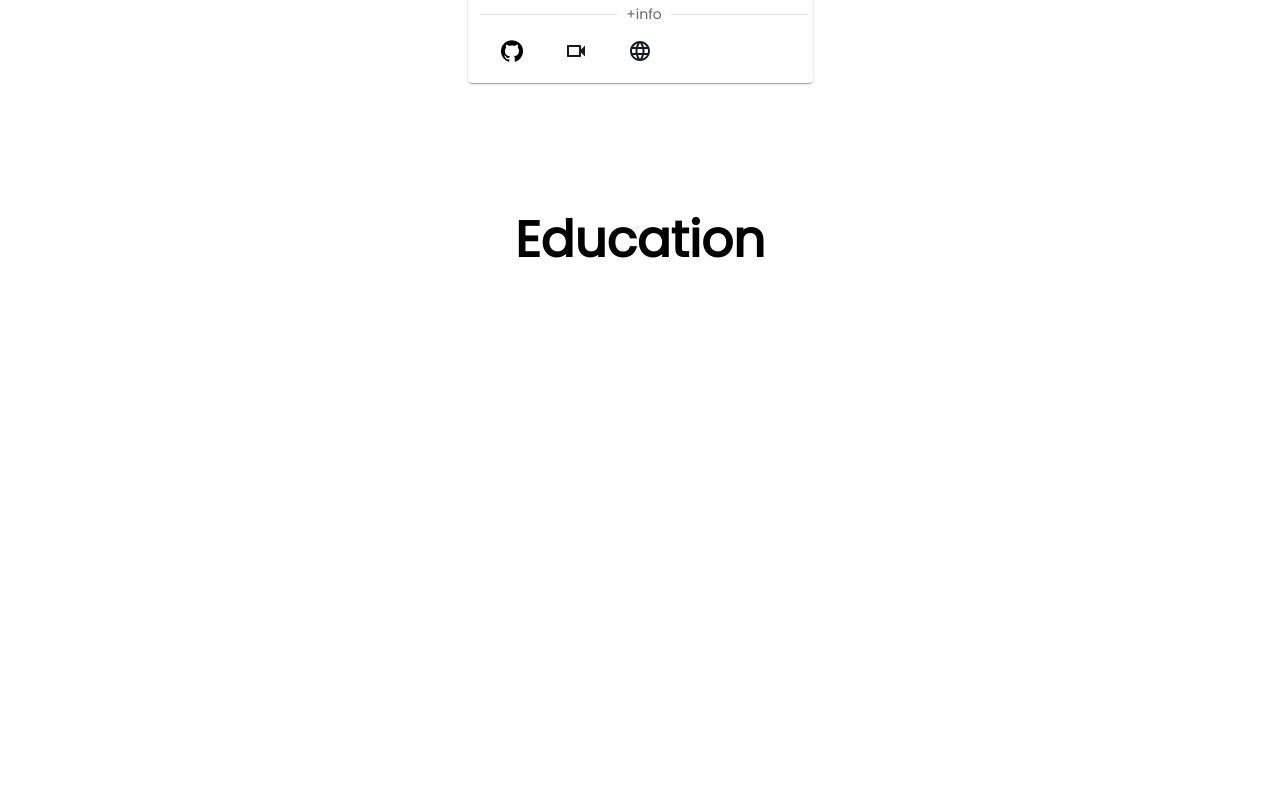
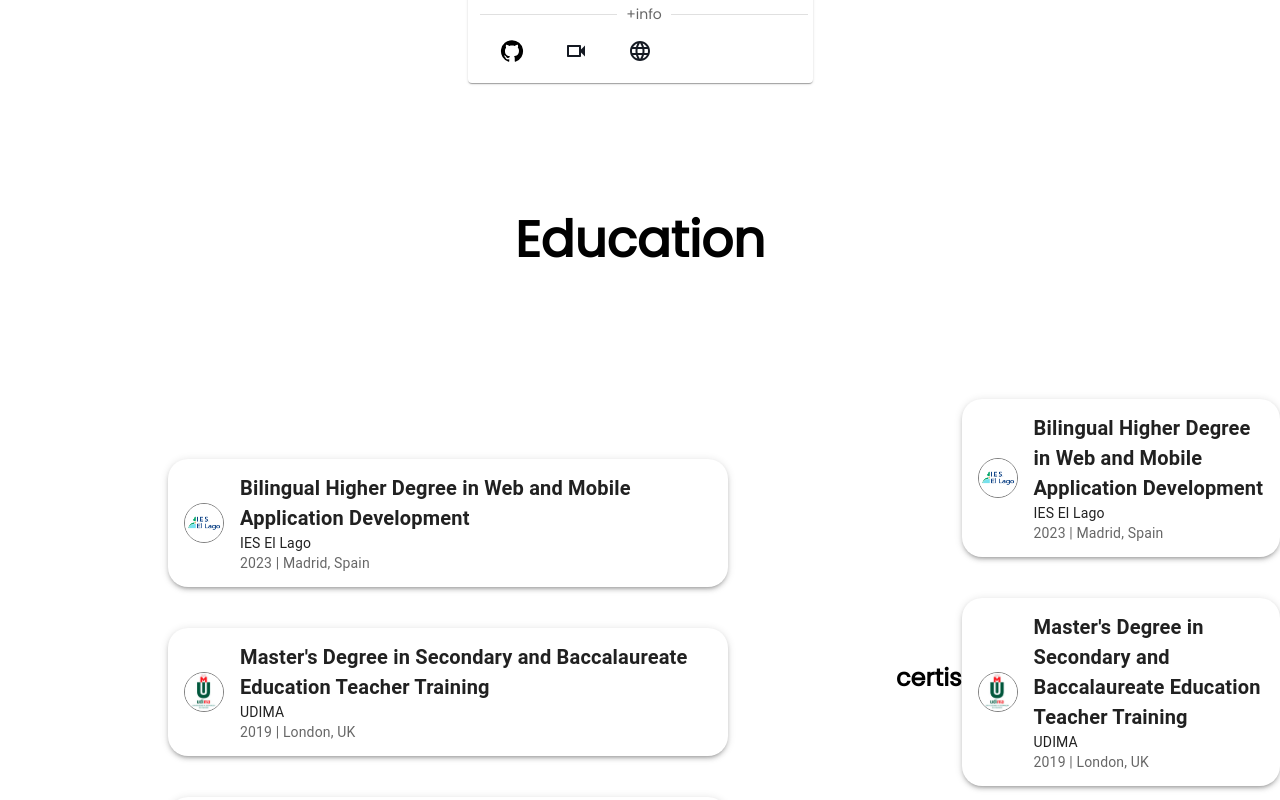
Before and after one commit to EduGese/Portfolio, a React (Vite) app: page / in a window 1280 px wide. Shown: the part 3900-4700 px from the top of the page. Built offline with nearby package versions, Linux system fonts and the light colour scheme; a web font is replaced by a local one.

Commit message:
Start education section layout

```diff
--- a/src/App.css
+++ b/src/App.css
@@ -18,11 +18,6 @@
   }
 
     /************Common styles********************/
-    /* section {
-      background-size: cover;
-      height: calc(100vh - 80px);
-      color: #151A23;
-    } */
 
     .upperCase {
       text-transform: uppercase;
@@ -215,9 +210,11 @@
 
 /***************EDUCATION SECTION*****************/
 
-.education{
-  padding-top: 70px;
+.education {
+  /* padding-top: 70px; */
+  /* padding-bottom: 20px;  */
 }
+
 
 
 /**************MEDIA QUERIES*****************/
--- a/src/App.jsx
+++ b/src/App.jsx
@@ -3,11 +3,16 @@ import './App.css'
 import { LogoContainer } from './components/LogoContainer';
 import { NavBar } from './components/NavBar';
 import { ProfilePicture } from './components/ProfilePic';
-import  MediaCard  from './components/Card'
-
+import MediaCard from './components/Card'
+import { ItemsList } from './components/ItemList';
 import { logosLanguages, logosFrameworks, logosDatabase } from './constants/logo';
 import { projects } from './constants/projects';
+
+
 import { downloadFile } from './logic/logic';
+
+import Box from '@mui/material/Box';
+
 
 
 function App() {
@@ -157,7 +162,58 @@ function App() {
       </section>
       <section id="education" className='education'>
         <h1 className="section-title">Education</h1>
+        <Box sx={{
+          minHeight: '100vh',
+          display: 'flex',
+          flexDirection: {
+            xs: 'column',
+            sm: 'column',
+            md: 'row'
+          },
+          alignItems: 'center',
+          justifyContent: 'center',
+          flexWrap: 'wrap'
+        }}>
+          <Box sx={{
+            width: {
+              xs: '70%',
+              sm: '70%',
+              md: '70%'
+            },
+            height: {
+              xs: 'auto',
+              sm: 'auto',
+              md: '80vh'
+            },
+            display: 'flex',
+            alignItems: 'center',
+            justifyContent: 'center',
+            flexGrow: 1
+          }}>
+            <ItemsList />
+          </Box>
+          <Box sx={{
+            width: {
+              xs: '100%',
+              sm: '100%',
+              md: '30%'
+            },
+            height: {
+              xs: 'auto',
+              sm: 'auto',
+              md: '100vh'
+            },
+            display: 'flex',
+            alignItems: 'center',
+            justifyContent: 'center',
+            flexGrow: 1
+          }}>
+            <h2>certis</h2>
+            <ItemsList />
+          </Box>
+        </Box>
       </section>
+
       <section id="contact" className='contact'>
         <h1 className="section-title">Contact</h1>
       </section>
```
Lines whose indentation alone changed are shown as unchanged.
